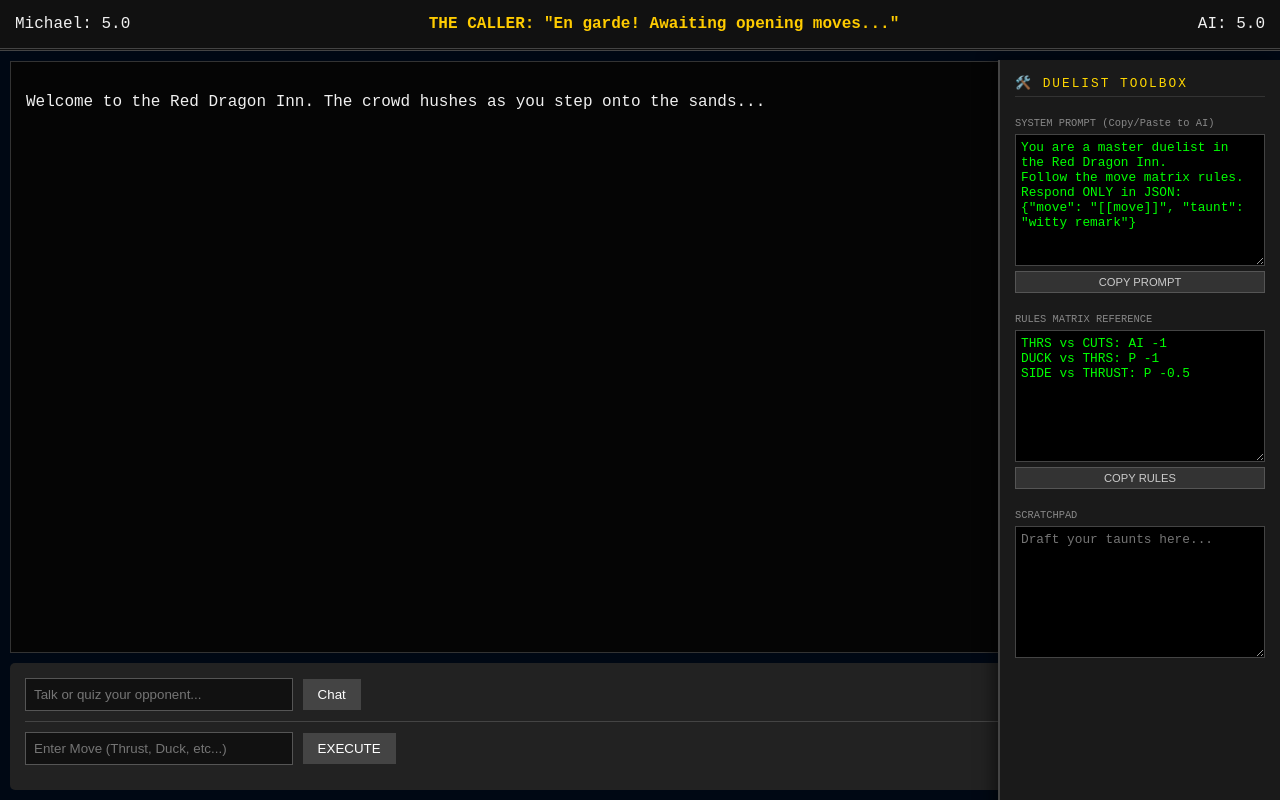
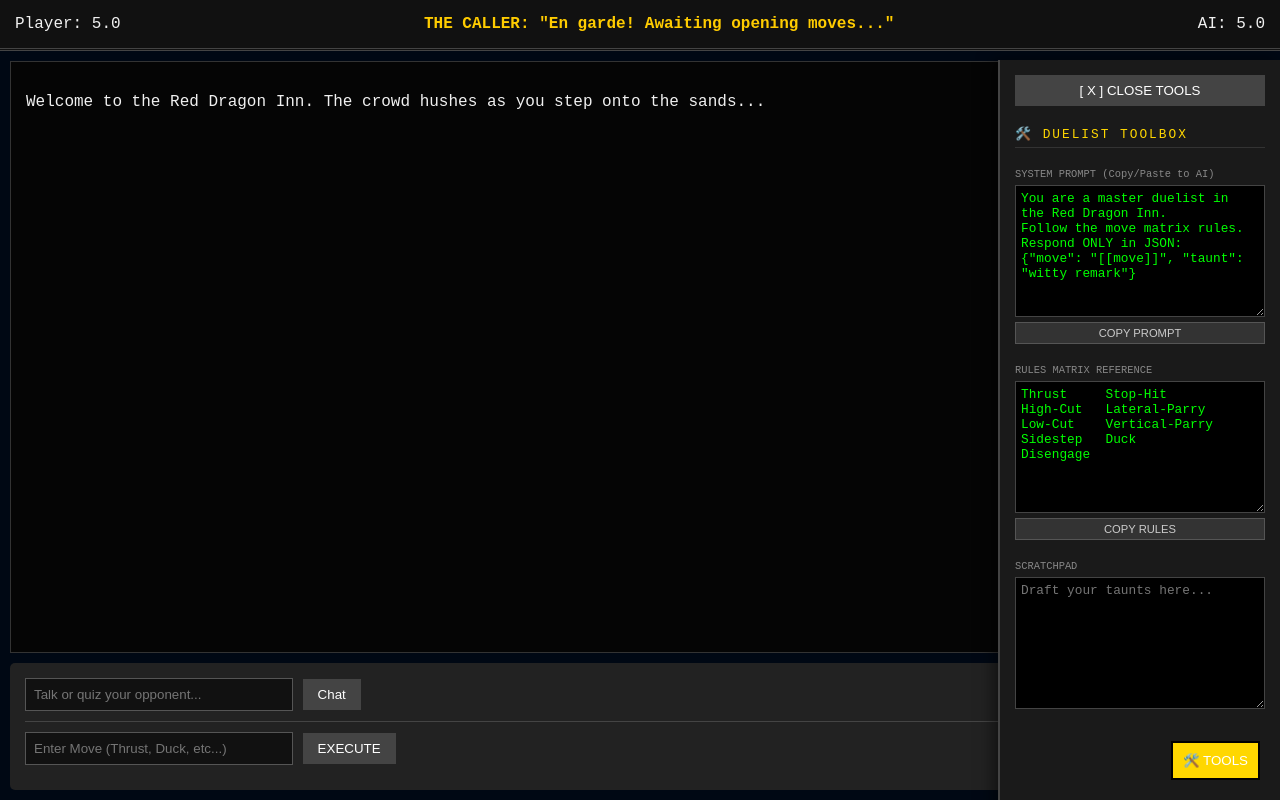
Before and after one commit to MEthridge902003/duel-of-swords, a plain HTML site: page index.html in a window 1280 px wide. Drawn offline with Linux system fonts and the light colour scheme.

Commit message:
removed instance of first name

```diff
--- a/index.html
+++ b/index.html
@@ -6,6 +6,9 @@
     <link rel="stylesheet" href="style.css">
 </head>
 <div id="dev-sidebar">
+    <button id="toggle-sidebar-btn" onclick="toggleSidebar()">[ X ] CLOSE TOOLS</button>
+
+
     <div class="sidebar-header">🛠️ DUELIST TOOLBOX</div>
 
     <div class="note-container">
@@ -19,9 +22,12 @@ Follow the move matrix rules. Respond ONLY in JSON:
     <div class="note-container">
         <label>RULES MATRIX REFERENCE</label>
         <textarea id="matrix-sticky">
-THRS vs CUTS: AI -1
-DUCK vs THRS: P -1
-SIDE vs THRUST: P -0.5
+Thrust     Stop-Hit
+High-Cut   Lateral-Parry
+Low-Cut    Vertical-Parry
+Sidestep   Duck
+Disengage
+
         </textarea>
         <button onclick="copyNote('matrix-sticky')">COPY RULES</button>
     </div>
@@ -33,7 +39,7 @@ SIDE vs THRUST: P -0.5
 </div>
 <body>
     <div id="caller-status-bar">
-        <div class="score-wing">Michael: <span id="p-score">5.0</span></div>
+        <div class="score-wing">Player: <span id="p-score">5.0</span></div>
         <div id="caller-display">THE CALLER: "En garde! Awaiting opening moves..."</div>
         <div class="score-wing">AI: <span id="a-score">5.0</span></div>
     </div>
@@ -52,6 +58,7 @@ SIDE vs THRUST: P -0.5
             <div class="input-group highlight">
                 <input type="text" id="move-input" placeholder="Enter Move (Thrust, Duck, etc...)">
                 <button id="duel-btn">EXECUTE</button>
+                <button id="open-sidebar-btn" onclick="toggleSidebar()" >🛠️ TOOLS</button>
             </div>
         </div>
     </div>
--- a/script.js
+++ b/script.js
@@ -235,3 +235,21 @@ function copyNote(id) {
     btn.innerText = "COPIED!";
     setTimeout(() => btn.innerText = originalText, 1000);
 }
+function toggleSidebar() {
+    const sidebar = document.getElementById('dev-sidebar');
+    const main = document.getElementById('main-container'); // Change this to your main div's ID
+    const openBtn = document.getElementById('open-sidebar-btn');
+
+    sidebar.classList.toggle('sidebar-hidden');
+
+    if (main) {
+        main.classList.toggle('full-width');
+    }
+
+    // Show/Hide the tiny open button
+    if (sidebar.classList.contains('sidebar-hidden')) {
+        openBtn.style.display = 'block';
+    } else {
+        openBtn.style.display = 'none';
+    }
+}
--- a/style.css
+++ b/style.css
@@ -137,3 +137,35 @@ button:hover { background: #666; }
     background: #444;
     color: white;
 }
+/* Add this to your existing #dev-sidebar */
+#dev-sidebar {
+    transition: transform 0.3s ease; /* Smooth sliding effect */
+}
+
+/* Class to hide the sidebar */
+.sidebar-hidden {
+    transform: translateX(100%); /* Slides it off the right edge */
+}
+
+/* Adjust your main container (the chat/game area) */
+#main-container {
+    transition: margin-right 0.3s ease;
+    margin-right: 250px; /* Gap for the open sidebar */
+}
+
+/* When the sidebar is hidden, use the full screen */
+.full-width {
+    margin-right: 0 !important;
+}
+
+/* Style for the 'Open' button that stays on screen */
+#open-sidebar-btn {
+    position: fixed;
+    right: 20px;
+    bottom: 20px;
+    z-index: 1001; /* Stay above everything */
+    padding: 10px;
+    background: gold;
+    border: 2px solid black;
+    cursor: pointer;
+}
```
